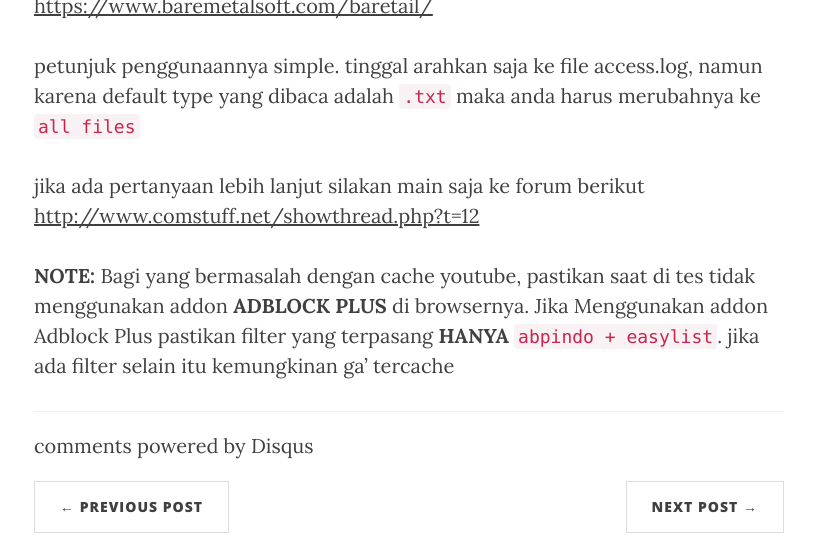
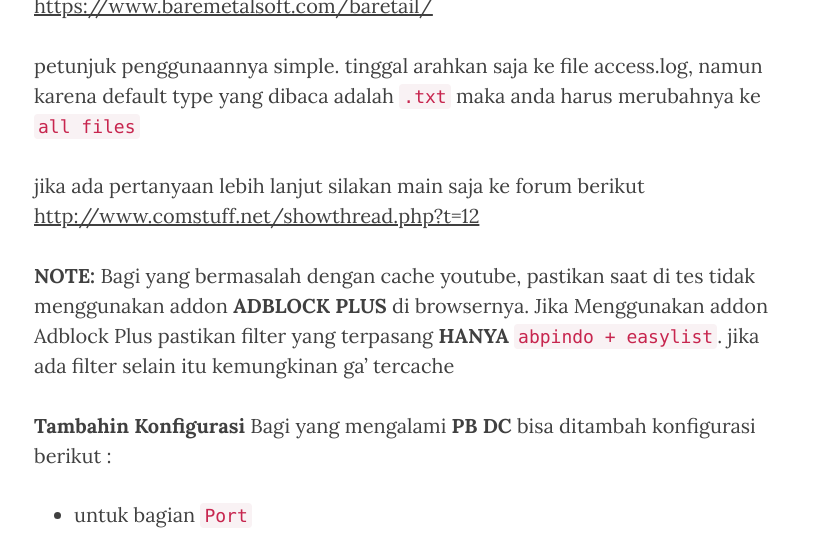
Before and after one commit to Rh354/blog, a Jekyll site: the page built from _posts/2014-02-12-squid-untuk-windows.markdown, in a window 1280 px wide and 1400 px high, scrolled down 4919 px. Shown: the top 538 px of the window, without its empty margins (231-1046 px from the left). Built offline with Jekyll 4.4.1, drawn with Linux system fonts in a browser that asks for light colours; nearby versions of some CDN libraries; comment, search, counter and statistics services are not loaded; some of the changed text lies outside the part shown; grey boxes are pictures that could not be loaded.

Commit message:
update squid untuk windows

```diff
--- a/_posts/2014-02-12-squid-untuk-windows.markdown
+++ b/_posts/2014-02-12-squid-untuk-windows.markdown
@@ -127,3 +127,16 @@
 **NOTE:**
 Bagi yang bermasalah dengan cache youtube, pastikan saat di tes tidak menggunakan addon **ADBLOCK PLUS** di browsernya.
 Jika Menggunakan addon Adblock Plus pastikan filter yang terpasang **HANYA** `abpindo + easylist`. jika ada filter selain itu kemungkinan ga' tercache
+
+**Tambahin Konfigurasi**
+Bagi yang mengalami **PB DC** bisa ditambah konfigurasi berikut :
+
+- untuk bagian `Port`
+
+{% gist Rh354/9bdaa84d8d95f6d5d588 %}
+
+- Untuk bagian `Pattern`
+
+{% gist Rh354/033212804384f426b0cb %}
+
+jika sudah ditambahkan dan sudah di pakai tolong di report kemari atau di thread
```
